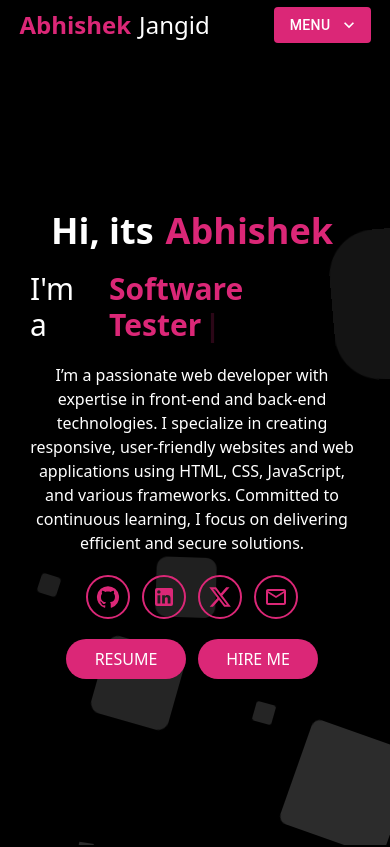
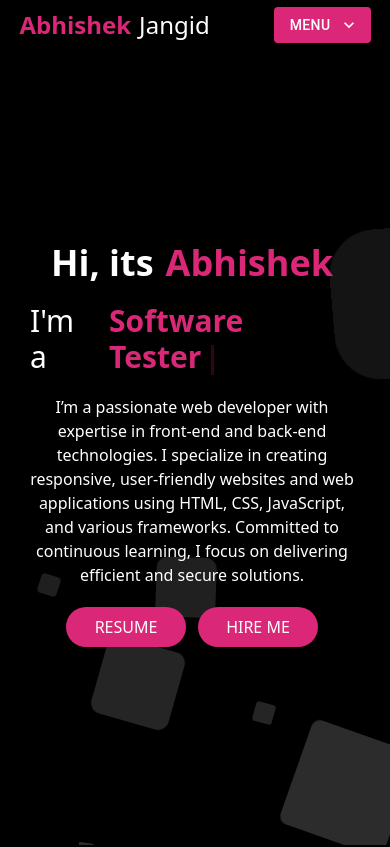
Before and after one commit to techshadow01/AbhiProfile, a Next.js app: page / in a window 390 px wide. Shown: the top 847 px of the page. Built offline with nearby package versions, Linux system fonts and the light colour scheme.

Commit message:
Update page.js

```diff
--- a/app/page.js
+++ b/app/page.js
@@ -58,12 +58,6 @@ const page = () => {
               <div className='max-w-[60%] text-center max-sm:max-w-full'>
                 I’m a passionate web developer with expertise in front-end and back-end technologies. I specialize in creating responsive, user-friendly websites and web applications using HTML, CSS, JavaScript, and various frameworks. Committed to continuous learning, I focus on delivering efficient and secure solutions.
               </div>
-              <div className='sm:hidden w-full flex items-start justify-center gap-3 text-xl'>
-                <a href='https://github.com/techshadow01' target="_blank"> <motion.div className='border-2  rounded-full p-2 flex items-center justify-center  border-pink-600'><GitHubIcon className='text-pink-600 cursor-pointer' /></motion.div></a>
-                <a href='https://www.linkedin.com/in/abhishek-jangid-079b9726a?utm_source=share&utm_campaign=share_via&utm_content=profile&utm_medium=android_app' target="_blank"> <motion.div className='border-2  rounded-full p-2 flex items-center justify-center  border-pink-600'><LinkedInIcon className='text-pink-600 cursor-pointer' /></motion.div></a>
-                <a href='https://x.com/AbhishekJa94069?t=T_vVqs7Bbcj1GjLx0tei4g&s=08' target="_blank"> <motion.div className='border-2  rounded-full p-2 flex items-center justify-center  border-pink-600'><XIcon className='text-pink-600 cursor-pointer' /></motion.div></a>
-                <a href="mailto:shadow459434@gmail.com"> <motion.div className='border-2  rounded-full p-2 flex items-center justify-center  border-pink-600'><MailOutlineIcon className='text-pink-600 cursor-pointer' /></motion.div></a>
-              </div>
               <div className='flex items-center justify-start gap-3'>
                 <motion.div> <a download href="https://drive.google.com/file/d/1EVLWndDgrapcnCMMNDr3f9_VdAjwynxH/view?usp=sharing" target='_blank'><button className='text-white bg-pink-600 rounded-full glow uppercase w-[120px] h-[40px]' >Resume</button></a></motion.div>
                 <motion.div> <button className='text-white bg-pink-600 rounded-full glow uppercase w-[120px] h-[40px]' onClick={() => { Move("contactmove") }}>Hire Me</button></motion.div>
```
